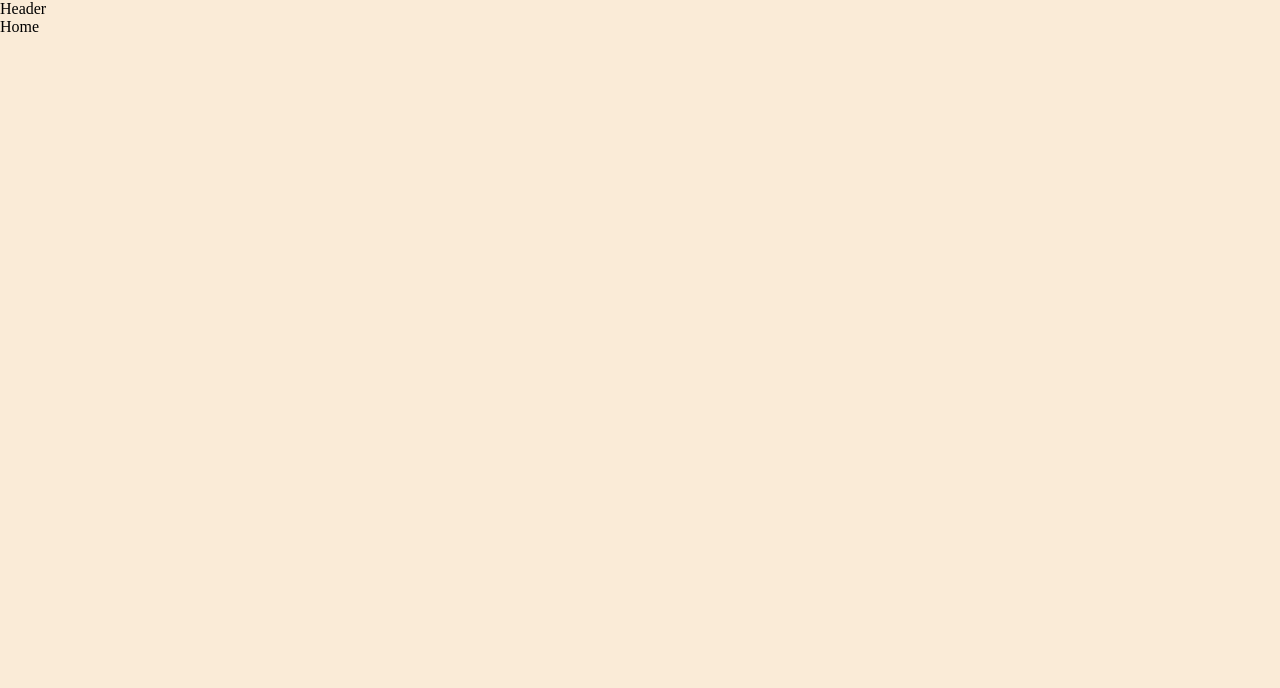
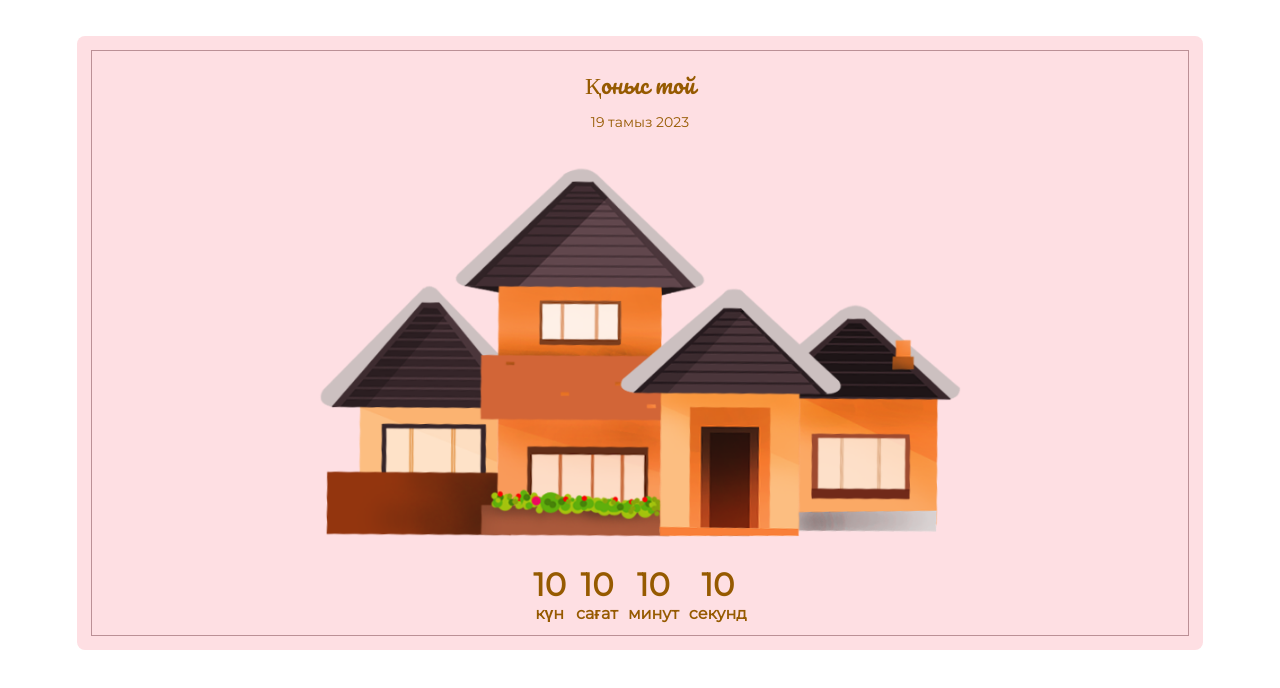
Before and after one commit to zhassulaan/qonys-toi, a React (Create React App) app: page / in a window 1280 px wide. Shown: the top 688 px of the page. Built offline with nearby package versions, Linux system fonts and the light colour scheme.

Commit message:
home b0x

```diff
--- a/package.json
+++ b/package.json
@@ -6,9 +6,11 @@
     "@testing-library/jest-dom": "^5.17.0",
     "@testing-library/react": "^13.4.0",
     "@testing-library/user-event": "^13.5.0",
+    "node-sass": "^9.0.0",
     "react": "^18.2.0",
     "react-dom": "^18.2.0",
     "react-scripts": "5.0.1",
+    "styled-components": "^6.0.5",
     "web-vitals": "^2.1.4"
   },
   "scripts": {
--- a/src/App.js
+++ b/src/App.js
@@ -7,7 +7,6 @@ import {
 } from 'react-router-dom';
 import Header from './components/Header';
 import Home from './views/Home';
-import NotFound from './views/NotFound';
 
 function App() {
   return (
@@ -16,10 +15,7 @@ function App() {
       <Routes>
         { /* Main Page */ }
         <Route path='/' element={ <Home /> } />
-
-        { /* Not Found Page */ }
-        <Route exact path='/not-found' element={ <NotFound /> } />
-        <Route path='*' element={ <Navigate to='/not-found' /> } />
+        <Route path='*' element={ <Navigate to='/' /> } />
       </Routes>
     </Router>
   );
--- /dev/null
+++ b/src/assets/styles/home.scss
@@ -0,0 +1,32 @@
+.home {
+	margin-top: 36px;
+	&-box {
+		text-align: center;
+		width: 100%;
+		background-color: var(--clr-pink);
+		color: var(--clr-gold);
+		border-radius: 8px;
+		padding: 14px;
+		&__inner {
+			border: 1px solid #BB9096;
+			padding: 12px;
+		}
+	}
+	&-title,
+	&-subtitle {
+		margin-bottom: 8px;
+	}
+	&-title {
+		font-family: 'Pacifico', cursive;
+	}
+	&-image {
+		width: 60%;
+		margin: 24px 0;
+	}
+	&-counter {
+		display: flex;
+		align-items: center;
+		justify-content: center;
+		gap: 10px;
+	}
+}
--- a/src/components/Header.js
+++ b/src/components/Header.js
@@ -1,9 +1,17 @@
 import React from 'react';
+import styled from 'styled-components';
 
 function Header() {
 	return (
-		<div>Header</div>
+		<Wrapper>
+			Окно
+		</Wrapper>
 	);
 }
 
+const Wrapper = styled.header`
+  position: fixed;
+	display: none;
+`
+
 export default Header;
--- a/src/index.css
+++ b/src/index.css
@@ -1,7 +1,13 @@
+@import url('https://fonts.googleapis.com/css2?family=Montserrat&display=swap');
+@import url('https://fonts.googleapis.com/css2?family=Pacifico&display=swap');
+
 :root {
   --clr-white: #FFF;
   --clr-black: #000;
-  --clr-background: #FAEBD7;
+  --clr-background: #DEB3AD;
+  --clr-border: #BB9096;
+  --clr-gold: #965A00;
+  --clr-pink: #FEDFE3;
 }
 
 *,
@@ -16,6 +22,40 @@
 
 body {
   display: block;
-  width: 100%;
-  background-color: var(--clr-background);
+  width: 88%;
+  /* background-color: var(--clr-background); */
+  font-family: 'Montserrat', sans-serif;
+  font-style: normal;
+  margin: 0 auto;
 }
+
+h1, h2 {
+  font-weight: 700;
+}
+
+/* h1 {
+  font-size: 53px;
+  font-weight: 700;
+  letter-spacing: -0.818173px;
+}
+
+h2 {
+  font-size: 33px;
+  letter-spacing: .25px;
+} */
+
+h3 {
+  font-size: 24px;
+  font-weight: 500;
+}
+
+/* h4 {
+  font-size: 20px;
+  font-weight: 600;
+  letter-spacing: 0.15px;
+} */
+
+h5 {
+  font-size: 14px;
+  font-weight: 500;
+}
--- a/src/views/Home.js
+++ b/src/views/Home.js
@@ -1,8 +1,36 @@
 import React from 'react';
+import '../assets/styles/home.scss';
+import house from '../assets/images/house.png';
 
 function Home() {
 	return (
-		<div>Home</div>
+		<div className='home'>
+			<div className="home-box">
+				<div className="home-box__inner">
+					<h3 className='home-title'>Қоныс той</h3>
+					<h5 className='home-subtitle'>19 тамыз 2023</h5>
+					<img src={ house } alt="house icon" className='home-image' />
+					<div className="home-counter">
+						<div className="home-counter__box">
+							<h1>10</h1>
+							<h4>күн</h4>
+						</div>
+						<div className="home-counter__box">
+							<h1>10</h1>
+							<h4>сағат</h4>
+						</div>
+						<div className="home-counter__box">
+							<h1>10</h1>
+							<h4>минут</h4>
+						</div>
+						<div className="home-counter__box">
+							<h1>10</h1>
+							<h4>секунд</h4>
+						</div>
+					</div>
+				</div>
+			</div>
+		</div>
 	);
 }
 
--- a/src/views/NotFound.js
+++ /dev/null
@@ -1,14 +0,0 @@
-import React from 'react';
-
-function NotFound() {
-	// const { location } = this.props
-
-	return (
-		<h3>
-			Not Found
-			{/* <code>{ location.pathname }</code> */}
-		</h3>
-	);
-}
-
-export default NotFound;
```
Also changed, not shown: src/assets/images/house.png (added), 1 other file (tests, documents, lock files or other folders).
